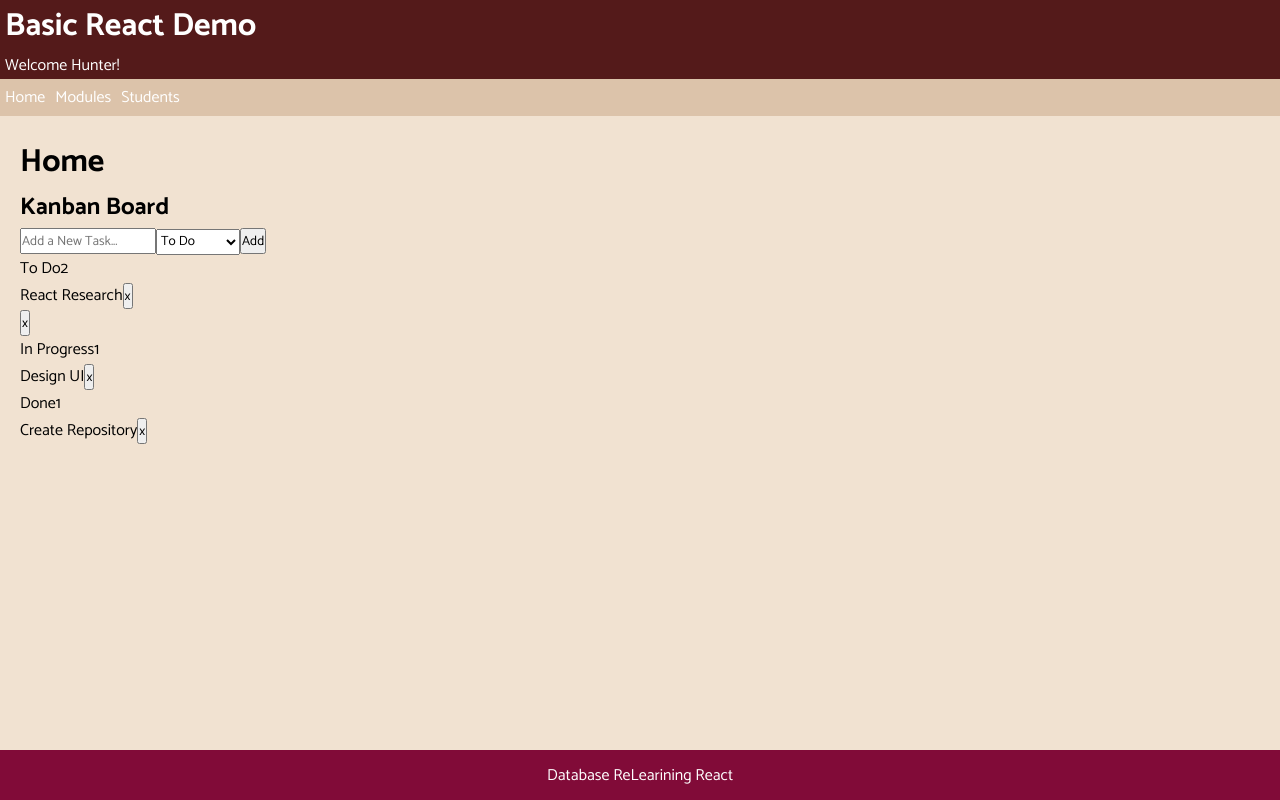
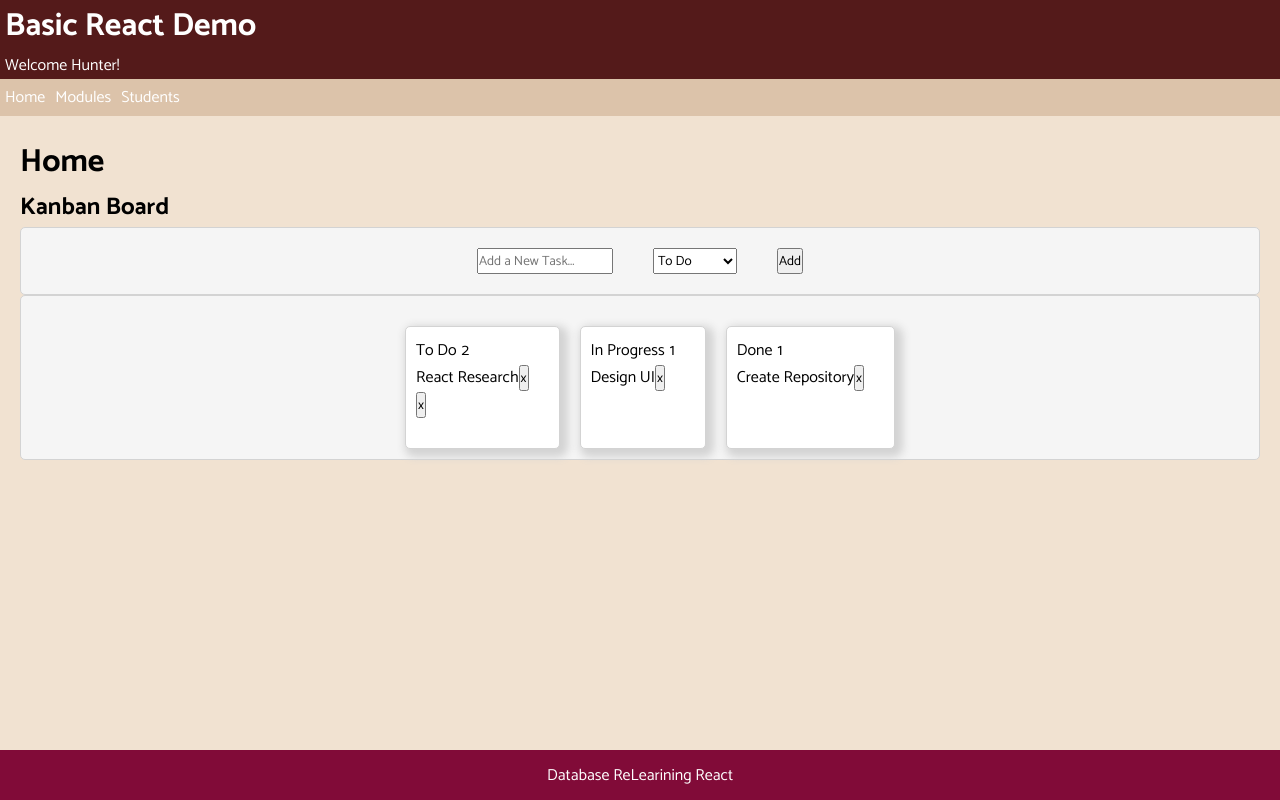
Before and after one commit to edmundmarievaldoz/relearning-React, a React (Vite) app: page / in a window 1280 px wide. Built offline with nearby package versions, Linux system fonts and the light colour scheme.

Commit message:
ignore, just tried adding styling on here

```diff
--- a/src/components/views/Home.jsx
+++ b/src/components/views/Home.jsx
@@ -1,4 +1,5 @@
 import { useState } from 'react';
+import {CardContainer, Card} from "../UI/Card.jsx";
 import './Home.scss';
 
 function Home () {
@@ -88,16 +89,19 @@ const handleDrop = (e, columnId) => {
     setDraggedItem(null);
 }
 
+//views
 
     return (
         <>
         <div>
             <h1>Home</h1>
+
             <h2>Kanban Board</h2>
         </div>
 
-        <div>
-            <input type="text" value={newTask}
+        <CardContainer>
+        <div className="search">
+            <input className='task' type="text" value={newTask}
             onChange={(e) => setNewTask(e.target.value)}
             placeholder='Add a New Task...'
             onKeyDown={(e) => e.key === "Enter" && addNewTask()}
@@ -116,15 +120,18 @@ const handleDrop = (e, columnId) => {
 
             <button onClick={addNewTask}>Add</button>
         </div>
+        </CardContainer>
 
-        <div>
+        <CardContainer>
+        <div className='column'>
             {Object.keys(columns).map((columnId) => (
                 <div key={columnId}
                 onDragOver={(e) => handleDragOver(e, columnId)}
                 onDrop={(e) => handleDrop(e, columnId)}>
 
-                    <div>
-                        {columns[columnId].name}
+                    <Card>
+                    <div className="head">
+                        { columns[columnId].name }
                         <span>{columns[columnId].items.length}</span>
                     </div>
 
@@ -143,9 +150,11 @@ const handleDrop = (e, columnId) => {
                            ))
                         )}
                     </div>
+                    </Card>
                 </div>
             ))}
         </div>
+        </CardContainer>
         </>
 
     );
--- a/src/components/views/Home.scss
+++ b/src/components/views/Home.scss
@@ -0,0 +1,16 @@
+div.search{
+    display: flex;
+    gap: 40px;
+
+}
+
+div.column{
+    display: flex;
+    gap: 20px;
+
+}
+
+div.head{
+    display: flex;
+    gap: 5px;
+}
```
